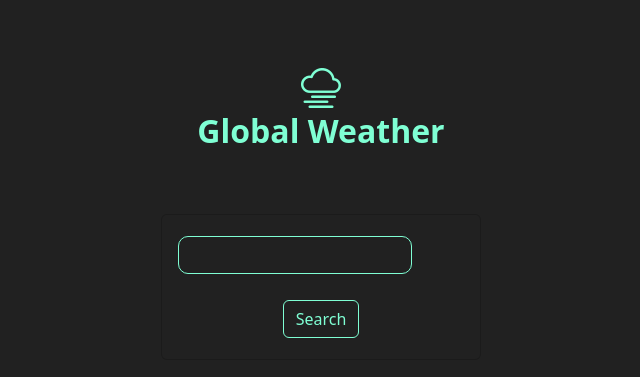
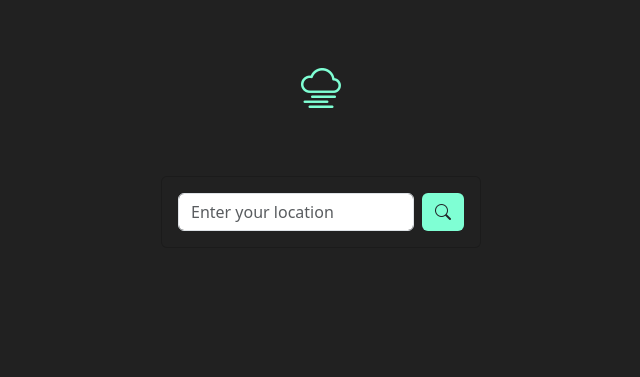
Before and after one commit to swaze1/weatherapp, a Flask app: page / in a window 1280 px wide. Shown: the top 377 px of the page, without its empty margins (319-959 px from the left). Run offline with Flask 3, Linux system fonts and the light colour scheme.

Commit message:
Added icon

```diff
--- a/templates/city.html
+++ b/templates/city.html
@@ -11,13 +11,13 @@
 
   <body style="background-color: #212121">
     <div class="headers" style="margin: 5% auto">
-      <h1 class="card-title" style="color:aquamarine; text-align: center;"><i class="bi bi-cloud-haze"></i></h1>
       <h2 class="card-title" style="text-align: center; color: white"><strong style="color: aquamarine">{{ name }}, </strong>{{ region }}</h2>
-      <h2 class="card-title" style="text-align: center; color: white"><strong style="color: aquamarine">{{ temp_c }}° C</strong></h2>
     </div>
 
     <div class="card mx-auto d-block" style="align-items: center; width: 20rem; margin-top: 5% auto; background-color: #212121">
       <div class="card-body" style="color: white">
+        <img src={{icon}} class="card-img-top" alt="...">
+        <h2 class="card-title" style="text-align: center; color: white"><strong style="color: aquamarine">{{ temp_c }}° C</strong></h2>
         <p>Wind: {{ wind_direction }} {{ wind_speed }} km/h</p>
         <p>Humidity: {{ humidity }}%</p>
         <p>Clouds: {{ clouds }}%</p>
--- a/templates/index.html
+++ b/templates/index.html
@@ -4,31 +4,21 @@
   <head>
     <meta charset="utf-8">
     <meta name="viewport" content="width=device-width, initial-scale=1">
-    <title>GlobalWeather</title>
+    <title>Weather</title>
     <link href="https://cdn.jsdelivr.net/npm/bootstrap@5.3.0-alpha2/dist/css/bootstrap.min.css" rel="stylesheet" integrity="sha384-aFq/bzH65dt+w6FI2ooMVUpc+21e0SRygnTpmBvdBgSdnuTN7QbdgL+OapgHtvPp" crossorigin="anonymous">
     <link rel="stylesheet" href="https://cdn.jsdelivr.net/npm/bootstrap-icons@1.10.3/font/bootstrap-icons.css">
 </head>
 
   <body style="background-color: #212121">
     <div class="headers" style="margin: 5% auto">
-      <h1 class="card-title" style="color:aquamarine; text-align: center;"><i class="bi bi-cloud-haze"></i></h1>
-      <h2 class="card-title" style="color: aquamarine; text-align: center;"><strong>Global Weather</strong></h2>
+      <h1 class="card-title" style="color: aquamarine; text-align: center;"><strong><i class="bi bi-cloud-haze"></i></strong></h2>
     </div>
-
     <div class="card mx-auto d-block" style="align-items: center; width: 20rem; margin-top: 5% auto; background-color: #212121">
       <div class="card-body">
-          <form role="search" method="post">
-              <div class="row mb-3">
-                  <div class="col-sm-10">
-                    <div class="text-center">
-                    <input type="search" class="form-control me-2" name="city" style="margin: 5px auto; background-color: #212121; border-color: aquamarine; border-radius: 10px">
-                    </div>
-                  </div>
-                </div>
-              <div class="text-center">
-                <button type="submit" class="btn" style="border-color: aquamarine; color: aquamarine; margin: 5px auto;">Search</button>
-              </div>
-          </form>
+        <form class="d-flex" role="search" method="post">
+          <input class="form-control me-2" type="search" placeholder="Enter your location" aria-label="Search" name="city">
+          <button class="btn" style="background-color: aquamarine" type="submit"><i class="bi bi-search"></i></button>
+        </form>
       </div>
   </div>
 
```
